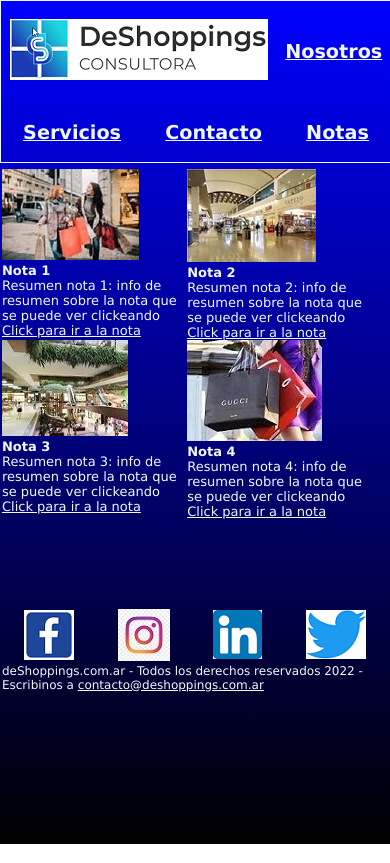
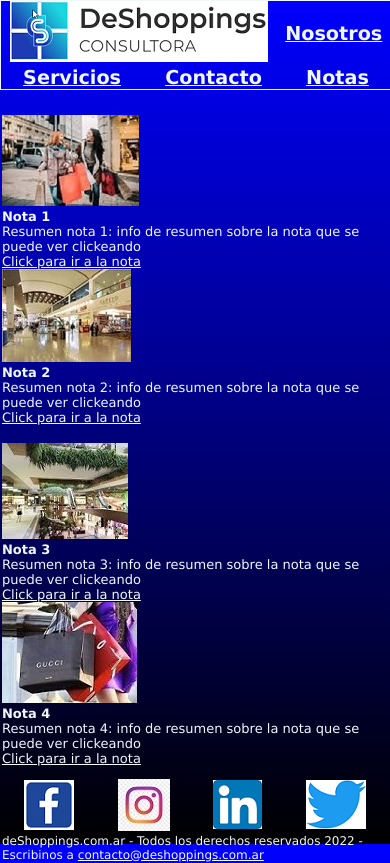
Before and after one commit to pabenda/Tercera-PreEntrega-09-2022-Pablo-D.-Bendayan, a plain HTML site: page pages/notas.html in a window 390 px wide. Drawn offline with Linux system fonts and the light colour scheme.

Commit message:
modificado en notas formato para responsive

```diff
--- a/css/notas.css
+++ b/css/notas.css
@@ -36,6 +36,7 @@ a:active {
         grid-template-areas:
             "header"
             "main"
+            "main"
             "footer";
         grid-template-columns: 1fr;
         grid-template-rows: auto auto auto auto;
@@ -49,10 +50,7 @@ header {
 }
 
 main {
-    grid-area: main;
-    display: grid;
-    grid-template-columns: 1fr 1fr;
-    grid-template-rows: 1fr 1fr;
+    display: flexbox;
     color: aliceblue;
     font-size: 13px;
     padding: 0.5%;
@@ -90,3 +88,19 @@ footer {
     font-size: 12px;
     align-items: center;
 }
+
+.notas-par1 {
+    display: flex;
+    flex-direction: row;
+    flex-wrap: wrap;
+    justify-content: space-around;
+    margin-top: 5%;
+}
+
+.notas-par2 {
+    display: flex;
+    flex-direction: row;
+    flex-wrap: wrap;
+    justify-content: space-around;
+    margin-top: 5%;
+}
--- a/pages/notas.html
+++ b/pages/notas.html
@@ -23,6 +23,7 @@
         </header>
 
         <main>
+            <div class="notas-par1">
                 <div>
                     <img src="../images/imagen-nota1.jpg" alt="">
                     <h4>Nota 1</h4>
@@ -35,6 +36,8 @@
                     <p>Resumen nota 2: info de resumen sobre la nota que se puede ver clickeando</p>
                     <a href="nota2.html">Click para ir a la nota</a>
                 </div>
+            </div>
+            <div class="notas-par2">
                 <div>
                     <img src="../images/imagen-nota3.jpg" alt="">
                     <h4>Nota 3</h4>
@@ -46,6 +49,7 @@
                     <h4>Nota 4</h4>
                     <p>Resumen nota 4: info de resumen sobre la nota que se puede ver clickeando</p>
                     <a href="nota4.html">Click para ir a la nota</a>
+                </div>
             </div>
         </main>
 
```
Lines whose indentation alone changed are shown as unchanged.
